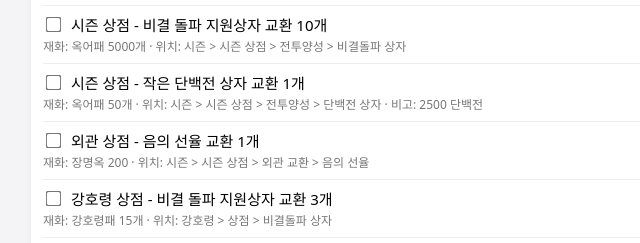
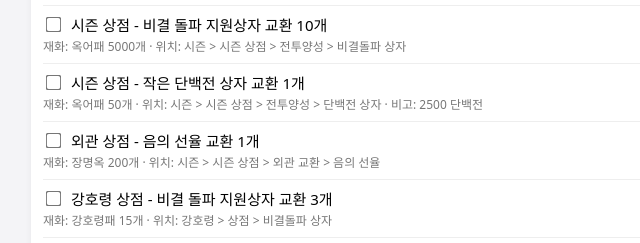
Before and after one commit to Leticia-9/WWM_Check_list, a plain HTML site: page index.html in a window 1280 px wide. Shown: the part 1566-1809 px from the top of the page, 243-883 px from the left. Drawn offline with Linux system fonts and the light colour scheme.

Commit message:
Update index.html

```diff
--- a/index.html
+++ b/index.html
@@ -434,7 +434,7 @@
           <input type="checkbox" data-task-id="weekly-appearance-sound1">
           외관 상점 - 음의 선율 교환 1개
         </label>
-        <small>재화: 장명옥 200 · 위치: 시즌 &gt; 시즌 상점 &gt; 외관 교환 &gt; 음의 선율</small>
+        <small>재화: 장명옥 200개 · 위치: 시즌 &gt; 시즌 상점 &gt; 외관 교환 &gt; 음의 선율</small>
       </div>
     </div>
 
```
